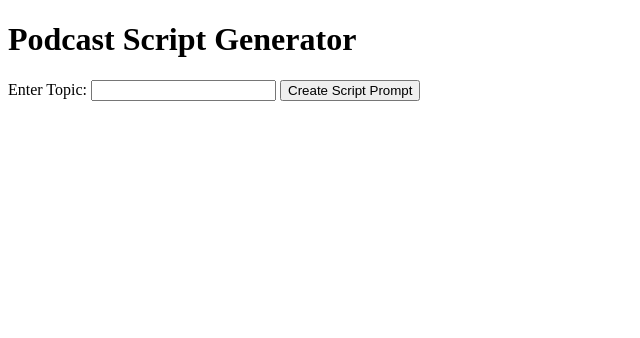
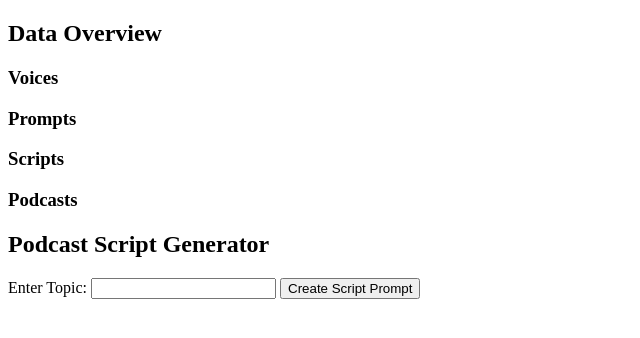
Before and after one commit to jonathanhudak/generative-podcast, a FastAPI app: page / in a window 1280 px wide. Shown: the top 338 px of the page, without its empty margins (0-640 px from the left). Run offline with FastAPI, Linux system fonts and the light colour scheme; data that the repository does not hold is empty; parts of the project's set-up code (start-up, migrations or seed data) failed here and were passed over.

Commit message:
feat: web render the get endpoints data

```diff
--- a/src/main.py
+++ b/src/main.py
@@ -242,7 +242,21 @@ def get_script_options():
 # FastAPI endpoints
 @app.get("/", response_class=HTMLResponse)
 async def read_root(request: Request):
-    return templates.TemplateResponse("index.html", {"request": request})
+    voices = fetch_voice_ids()
+    prompt_files = glob.glob('storage/prompts/*.md')
+    prompts = [os.path.basename(file).replace('.md', '') for file in prompt_files]
+    script_files = glob.glob('storage/scripts/*.md')
+    scripts = [os.path.basename(file).replace('.md', '') for file in script_files]
+    audio_files = glob.glob('storage/audio/output/*.mp3')
+    podcasts = [os.path.basename(file) for file in audio_files]
+
+    return templates.TemplateResponse("index.html", {
+        "request": request,
+        "voices": voices,
+        "prompts": prompts,
+        "scripts": scripts,
+        "podcasts": podcasts
+    })
 
 @app.post("/create_prompt")
 async def api_create_prompt(request: PromptRequest):
@@ -254,10 +268,28 @@ async def api_generate_script(request: ScriptRequest):
     script = await generate_script(request.prompt)
     return {"message": "Script generated", "script": script}
 
-@app.get("/fetch_voices")
+@app.get("/voices")
 def api_fetch_voices():
     voices = fetch_voice_ids()
     return {"voices": voices}
+
+@app.get("/prompts")
+def api_get_prompts():
+    prompt_files = glob.glob('storage/prompts/*.md')
+    prompts = [os.path.basename(file).replace('.md', '') for file in prompt_files]
+    return {"prompts": prompts}
+
+@app.get("/scripts")
+def api_get_scripts():
+    script_files = glob.glob('storage/scripts/*.md')
+    scripts = [os.path.basename(file).replace('.md', '') for file in script_files]
+    return {"scripts": scripts}
+
+@app.get("/podcasts")
+def api_get_audio_files():
+    audio_files = glob.glob('storage/audio/output/*.mp3')
+    podcasts = [os.path.basename(file) for file in audio_files]
+    return {"podcasts": podcasts}
 
 # Function to generate the podcast from an existing script
 async def generate_podcast_from_script():
--- a/src/templates/index.html
+++ b/src/templates/index.html
@@ -6,7 +6,36 @@
     <title>Podcast Script Generator</title>
   </head>
   <body>
-    <h1>Podcast Script Generator</h1>
+    <h2>Data Overview</h2>
+
+    <h3>Voices</h3>
+    <ul>
+      {% for voice in voices %}
+      <li>{{ voice.name }} (ID: {{ voice.voice_id }})</li>
+      {% endfor %}
+    </ul>
+
+    <h3>Prompts</h3>
+    <ul>
+      {% for prompt in prompts %}
+      <li>{{ prompt }}</li>
+      {% endfor %}
+    </ul>
+
+    <h3>Scripts</h3>
+    <ul>
+      {% for script in scripts %}
+      <li>{{ script }}</li>
+      {% endfor %}
+    </ul>
+
+    <h3>Podcasts</h3>
+    <ul>
+      {% for podcast in podcasts %}
+      <li>{{ podcast }}</li>
+      {% endfor %}
+    </ul>
+    <h2>Podcast Script Generator</h2>
     <form id="promptForm">
       <label for="topic">Enter Topic:</label>
       <input type="text" id="topic" name="topic" required />
```
